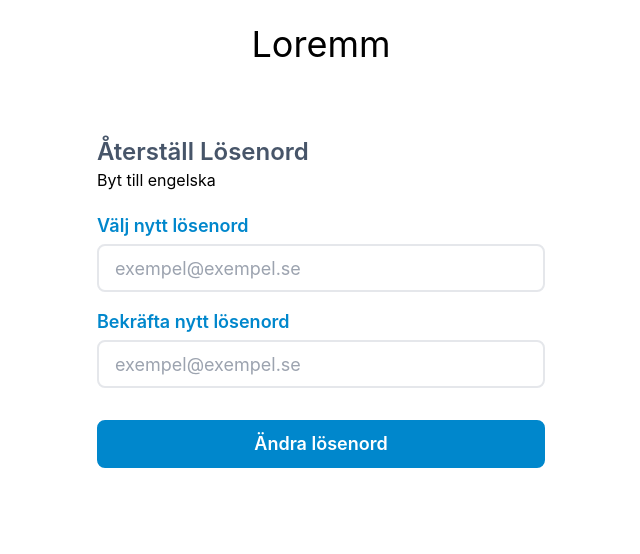
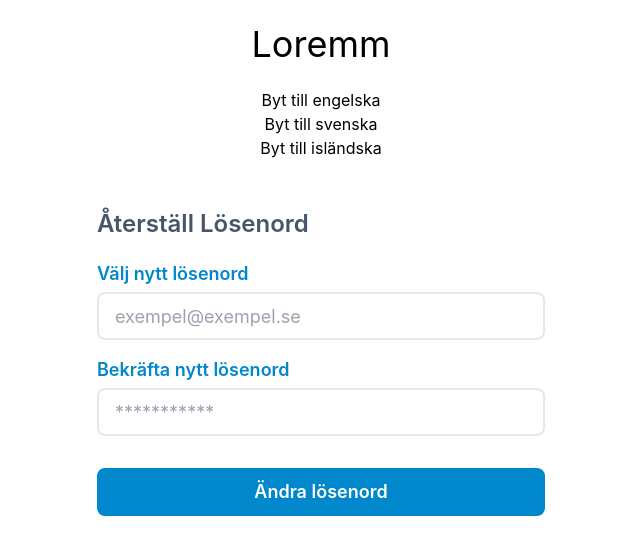
Before and after one commit to hannesdottir/my-app, a React (Create React App) app: page / in a window 1280 px wide. Shown: the top 554 px of the page, without its empty margins (319-959 px from the left). Built offline with nearby package versions, Linux system fonts and the light colour scheme.

Commit message:
add translation

```diff
--- a/src/components/ResetPassword.tsx
+++ b/src/components/ResetPassword.tsx
@@ -1,4 +1,3 @@
-import { log } from 'console';
 import React, { FC } from 'react';
 import { useTranslation } from 'react-i18next';
 
@@ -16,24 +15,26 @@ const ResetPassword: FC<ResetPasswordProps> = ({handleLanguageChange}) => {
 
   return (
     <div className='flex justify-center flex-col items-center h-2/3 w-11/12 '>
+      <button onClick={() => handleLanguageChange('en')}>{t('change_to_english_button')}</button>
+      <button onClick={() => handleLanguageChange('sv')}>{t('change_to_swedish_button')}</button>
+      <button onClick={() => handleLanguageChange('is')}>{t('change_to_icelandic_button')}</button>
       <div className='w-11/12 mt-12 md:max-w-md'>
       <h1 className='text-2xl text-slate-600 font-semibold'>{t('title')}</h1>
-      <button onClick={() => handleLanguageChange('en')}>Byt till engelska</button>
       <div className='flex justify-center flex-col mt-5'>
           <div className='flex justify-center flex-col'>
             <p className='text-blueTextColor text-lg font-semibold'>
-              Välj nytt lösenord
+            {t('choose_password')}
             </p>
-            <input type="text" name="name" placeholder="exempel@exempel.se" className='text-neutral-400  text-lg border-2 h-12 mt-1 rounded-lg pl-4'/>
+            <input type="text" name="name" placeholder={t('example_email')} className='text-neutral-400  text-lg border-2 h-12 mt-1 rounded-lg pl-4'/>
           </div>
           <div className='flex justify-center flex-col mt-4'>
             <p className='text-blueTextColor text-lg font-semibold'>
-              Bekräfta nytt lösenord
+            {t('confirm_password')}
             </p>
-            <input type="text" name="name" placeholder="exempel@exempel.se" className='text-neutral-400 text-lg border-2 h-12 mt-1 rounded-lg pl-4'/>
+            <input type="text" name="name" placeholder={t('example_password')} className='text-neutral-400 text-lg border-2 h-12 mt-1 rounded-lg pl-4'/>
           </div>
           <button className='bg-primaryButtonColor h-12 w-full rounded-lg border-2 border-primaryButtonBorderColor items-center justify-center mt-8'>
-            <p className="text-lg text-white font-semibold">Ändra lösenord</p>
+            <p className="text-lg text-white font-semibold">{t('change_password_button')}</p>
           </button>
         </div>
         </div>
--- a/src/locales/en.json
+++ b/src/locales/en.json
@@ -1,4 +1,11 @@
 {
     "title": "Reset Password",
-    "apa": "abc"
+    "change_to_english_button": "Change to english",
+    "change_to_swedish_button": "Change to swedish",
+    "change_to_icelandic_button": "Change to icelandic",
+    "choose_password": "Choose new password",
+    "confirm_password": "Confirm password",
+    "example_email": "exemple@exemple.com",
+    "change_password_button": "Change password",
+    "example_password": "***********"
 }
--- a/src/locales/is.json
+++ b/src/locales/is.json
@@ -1,3 +1,11 @@
 {
-    "title": "resetta password isländska"
+    "title": "Endurstilla lykilorð",
+    "change_to_english_button": "Breyta í ensku",
+    "change_to_swedish_button": "Breyta í sænsku",
+    "change_to_icelandic_button": "Breyta í íslensku",
+    "choose_password": "Veldu nýtt lykilorð",
+    "confirm_password": "Staðfesta nýtt lykilorð",
+    "example_email": "dæmi@dæmi.is",
+    "example_password": "***********",
+    "change_password_button": "Breyta lykilorði"
 }
--- a/src/locales/sv.json
+++ b/src/locales/sv.json
@@ -1,3 +1,11 @@
 {
-    "title": "Återställ Lösenord"
+    "title": "Återställ Lösenord",
+    "change_to_english_button": "Byt till engelska",
+    "change_to_swedish_button": "Byt till svenska",
+    "change_to_icelandic_button": "Byt till isländska",
+    "choose_password": "Välj nytt lösenord",
+    "confirm_password": "Bekräfta nytt lösenord",
+    "example_email": "exempel@exempel.se",
+    "example_password": "***********",
+    "change_password_button": "Ändra lösenord"
 }
```
